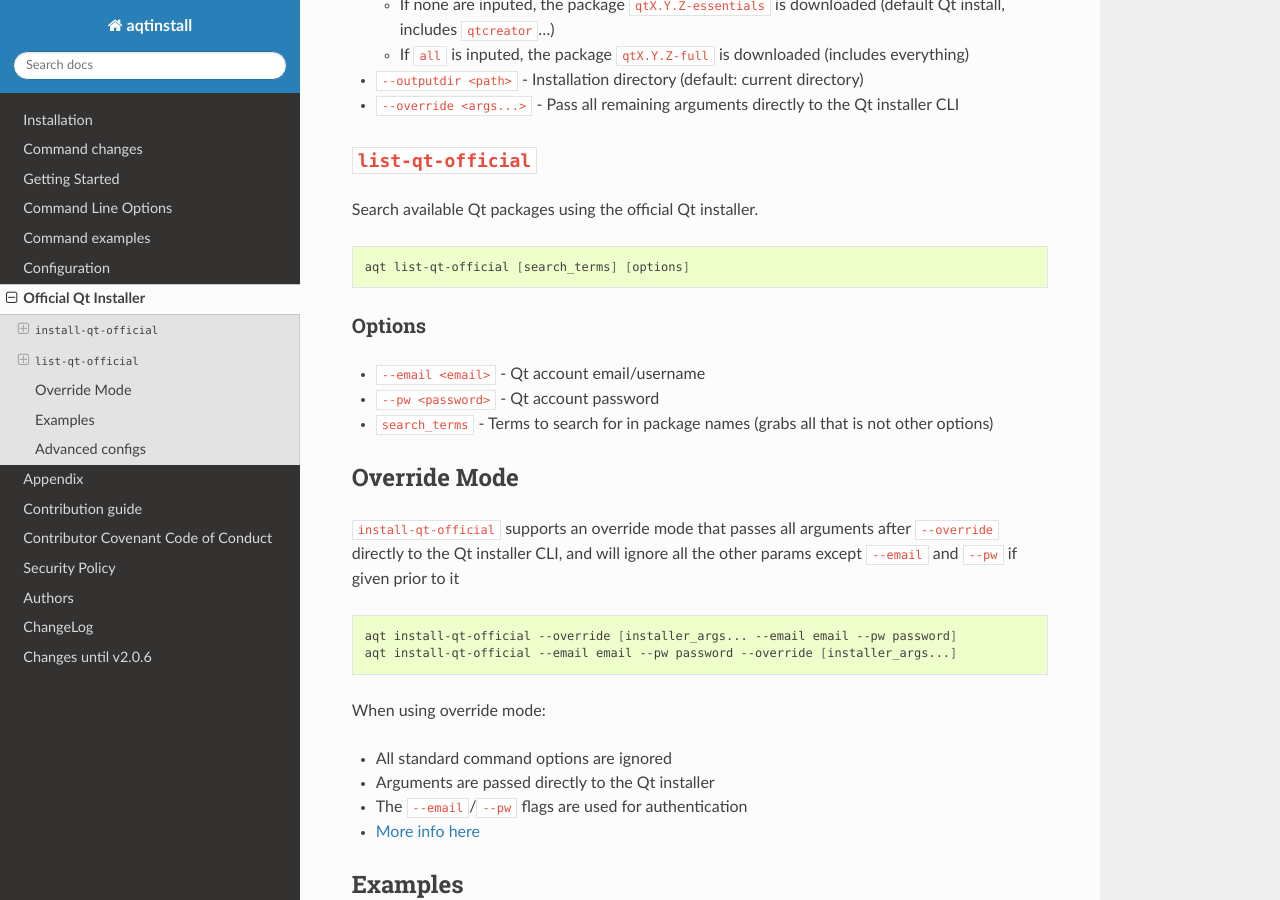
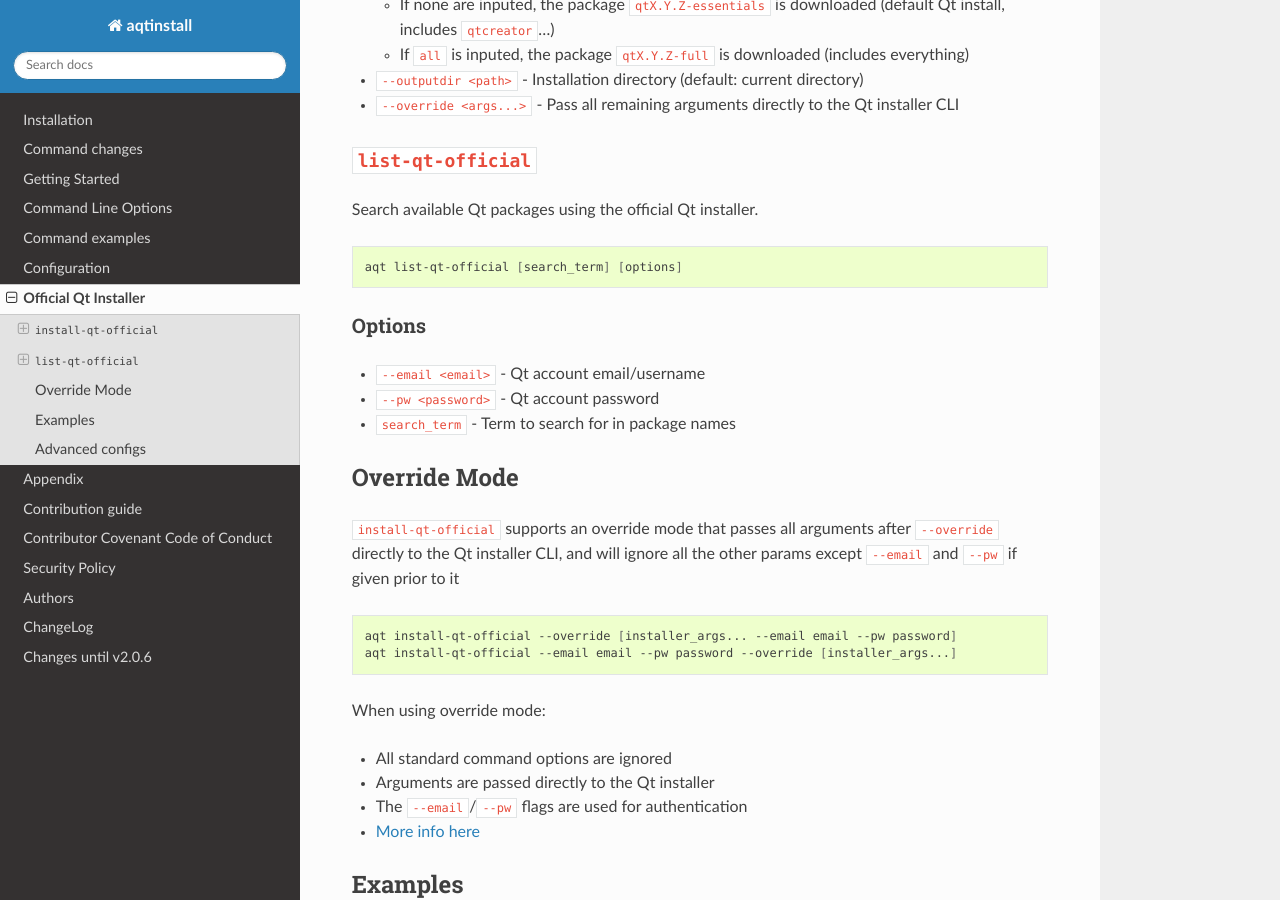
Before and after one commit to miurahr/aqtinstall, a Sphinx documentation site: the page built from docs/official.rst, in a window 1280 px wide and 900 px high, scrolled down 1252 px. Built offline with Sphinx 7.4.7 and the Read the Docs theme 3.1.0, drawn with Linux system fonts in a browser that asks for light colours; the version number could not be read and is left out.

Commit message:
fix list-qt-official wrt types, search term.
only one search term is used by the official installer.

```diff
--- a/docs/official.rst
+++ b/docs/official.rst
@@ -54,13 +54,13 @@
 
 .. code-block:: bash
 
-   aqt list-qt-official [search_terms] [options]
+   aqt list-qt-official [search_term] [options]
 
 Options
 ~~~~~~~
 - ``--email <email>`` - Qt account email/username
 - ``--pw <password>`` - Qt account password
-- ``search_terms`` - Terms to search for in package names (grabs all that is not other options)
+- ``search_term`` - Term to search for in package names
 
 Override Mode
 ----------------------
```
Also changed, not shown: 1 other file.
